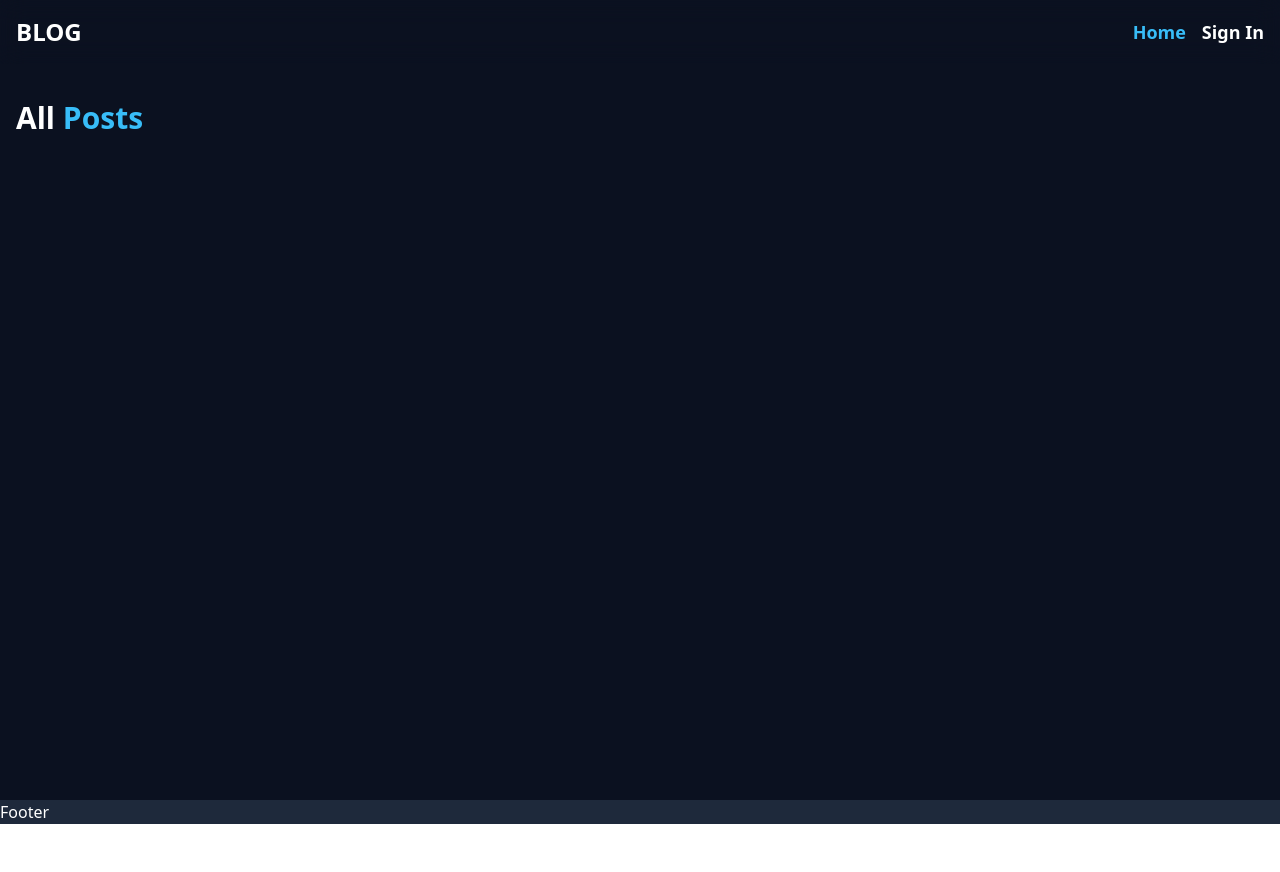
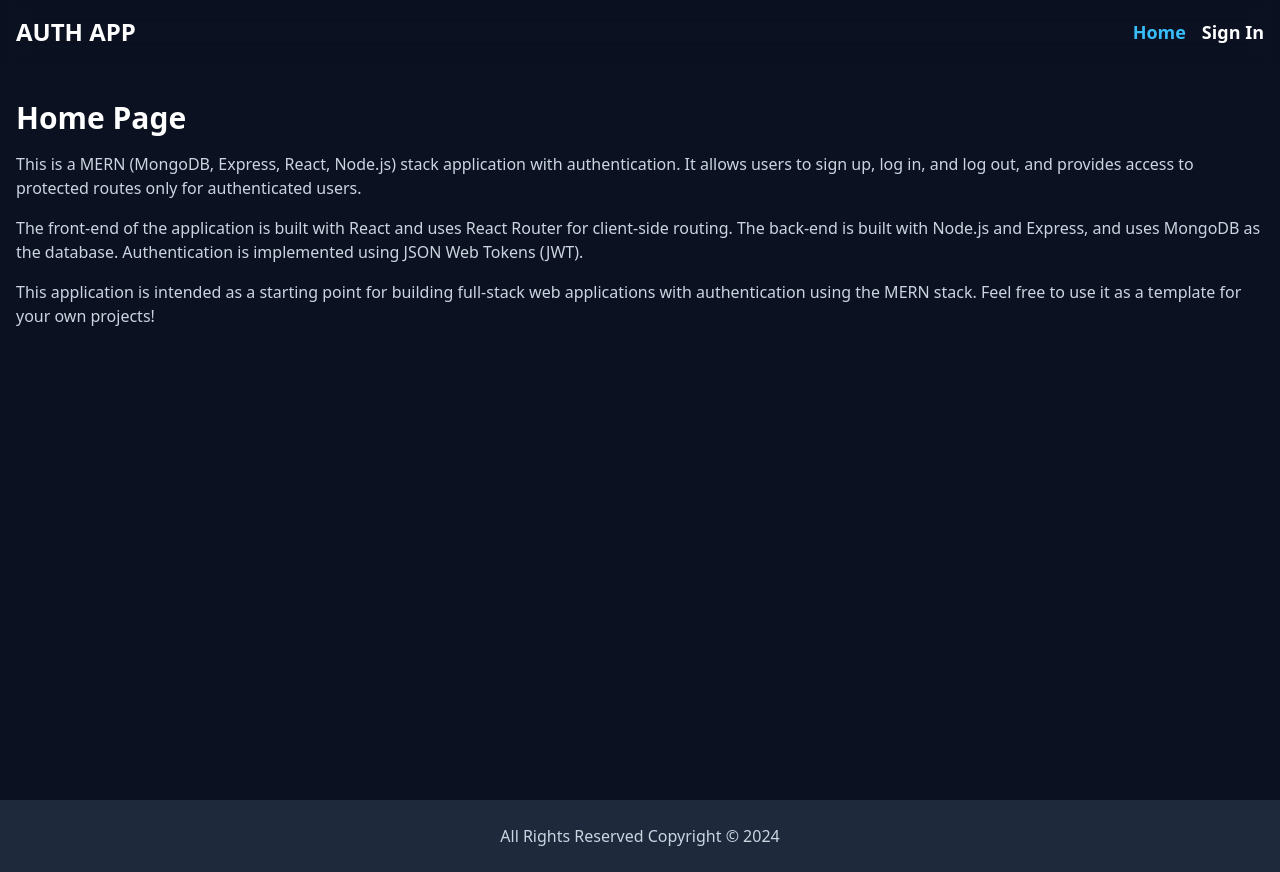
Before and after one commit to Esraa102/Mern_Blog_App, a React (Vite) app in the folder frontend/: page / in a window 1280 px wide. Before the commit the page ends 824 px from the top, so only its background shows below. Built offline with nearby package versions, Linux system fonts and the light colour scheme; no server answers.

Commit message:
update some styles and content

```diff
--- a/frontend/src/components/Footer.jsx
+++ b/frontend/src/components/Footer.jsx
@@ -1,5 +1,11 @@
 const Footer = () => {
-  return <footer className="bg-[#1E293B] text-white">Footer</footer>;
+  return (
+    <footer className="bg-[#1E293B] text-white py-6">
+      <div className="text-center text-slate-300">
+        All Rights Reserved Copyright &copy; 2024
+      </div>
+    </footer>
+  );
 };
 
 export default Footer;
--- a/frontend/src/components/Header.jsx
+++ b/frontend/src/components/Header.jsx
@@ -8,7 +8,7 @@ const Header = () => {
     <header className="text-white z-10 fixed backdrop-blur-md top-0 left-0 w-full">
       <div className="container mx-auto p-4 flex gap-4 items-center justify-between">
         <Link to={"/"} className="text-2xl font-bold">
-          BLOG
+          AUTH APP
         </Link>
         <div className="flex items-center gap-4">
           <ul className="flex items-center gap-4">
--- a/frontend/src/pages/Home.jsx
+++ b/frontend/src/pages/Home.jsx
@@ -1,10 +1,33 @@
+import { useSelector } from "react-redux";
+
 const Home = () => {
+  const { currentUser } = useSelector((state) => state.user);
   return (
     <section>
       <div className="section-container">
-        <h1 className="text-3xl font-bold">
-          All <span className="text-main">Posts</span>
-        </h1>
+        {currentUser && (
+          <h1 className="text-3xl md:text-4xl font-bold my-4">
+            Hello{" "}
+            <span className="text-main capitalize">{currentUser.username}</span>
+          </h1>
+        )}
+        <h2 className="text-2xl md:text-3xl font-semibold mb-4">Home Page</h2>
+        <p className="mb-4 text-slate-300 my-3">
+          This is a MERN (MongoDB, Express, React, Node.js) stack application
+          with authentication. It allows users to sign up, log in, and log out,
+          and provides access to protected routes only for authenticated users.
+        </p>
+        <p className="mb-4 text-slate-300 my-3">
+          The front-end of the application is built with React and uses React
+          Router for client-side routing. The back-end is built with Node.js and
+          Express, and uses MongoDB as the database. Authentication is
+          implemented using JSON Web Tokens (JWT).
+        </p>
+        <p className="mb-4 text-slate-300 my-3">
+          This application is intended as a starting point for building
+          full-stack web applications with authentication using the MERN stack.
+          Feel free to use it as a template for your own projects!
+        </p>
       </div>
     </section>
   );
```
